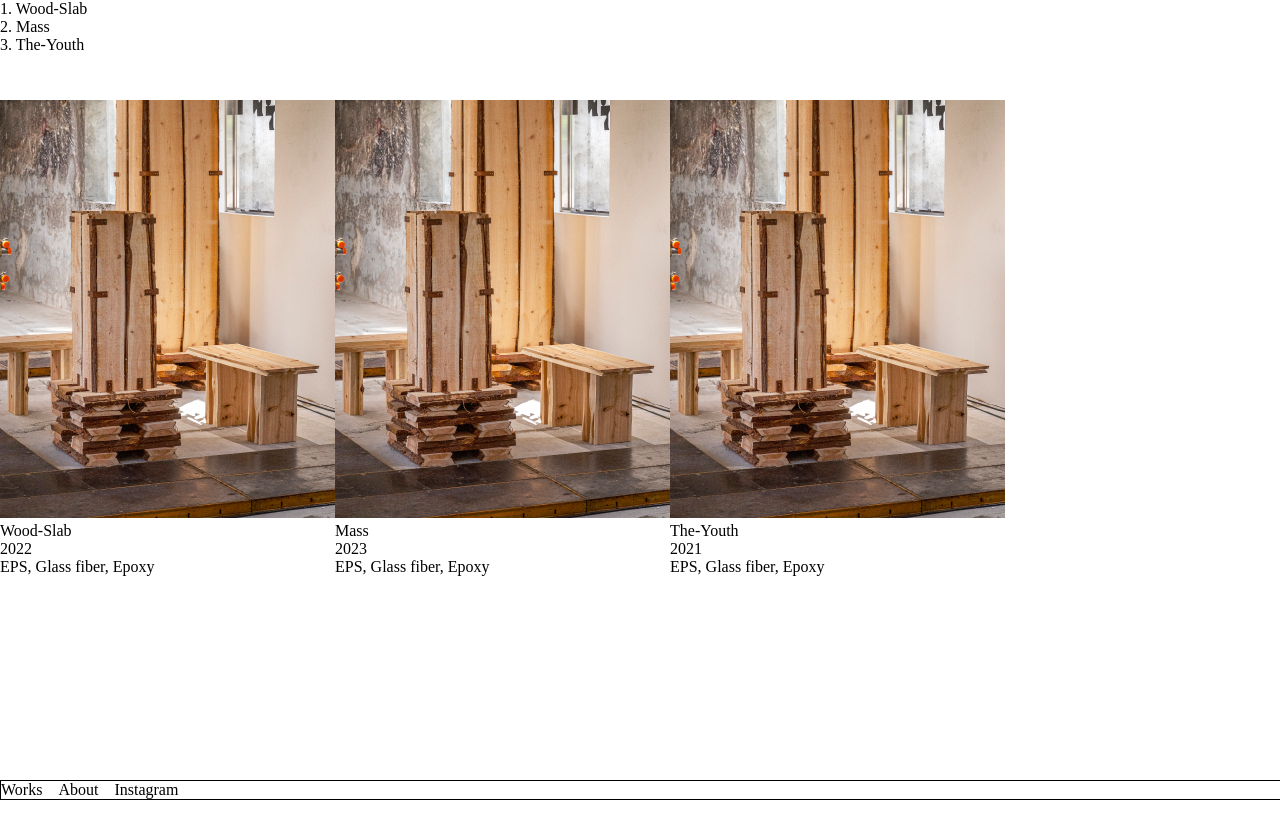
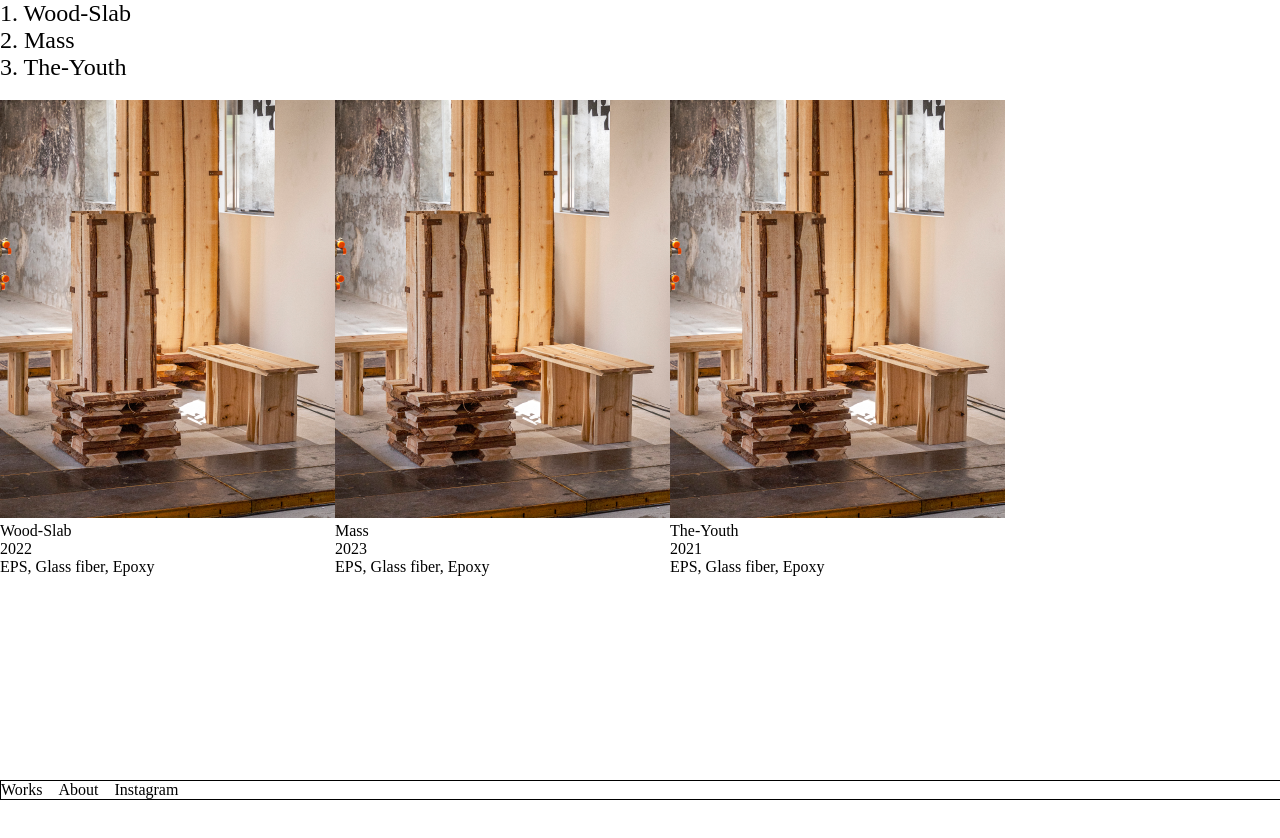
Before and after one commit to yongisadragon/younghyun, a React (Vite) app: page /works in a window 1280 px wide. Shown: the top 838 px of the page. Built offline with nearby package versions, Linux system fonts and the light colour scheme.

Commit message:
idnex font 임시 스타일링

```diff
--- a/package.json
+++ b/package.json
@@ -13,6 +13,7 @@
   },
   "dependencies": {
     "framer-motion": "^10.18.0",
+    "gh-pages": "^6.1.1",
     "react": "^18.2.0",
     "react-dom": "^18.2.0",
     "react-router-dom": "^6.21.1"
--- a/src/components/worksIndex/WorksIndex.module.css
+++ b/src/components/worksIndex/WorksIndex.module.css
@@ -7,6 +7,7 @@
   /* mix-blend-mode: overlay; */
   /* color: white; */
   z-index: 5;
+  font-size: 1.5rem;
 }
 .links {
   all: unset;
```
Also changed, not shown: 2 other files (tests, documents, lock files or other folders).
